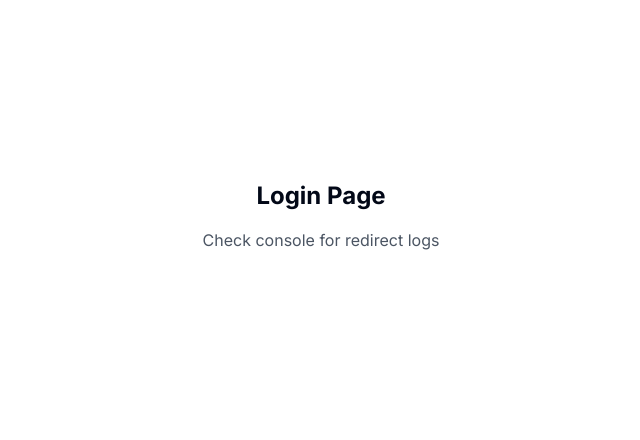
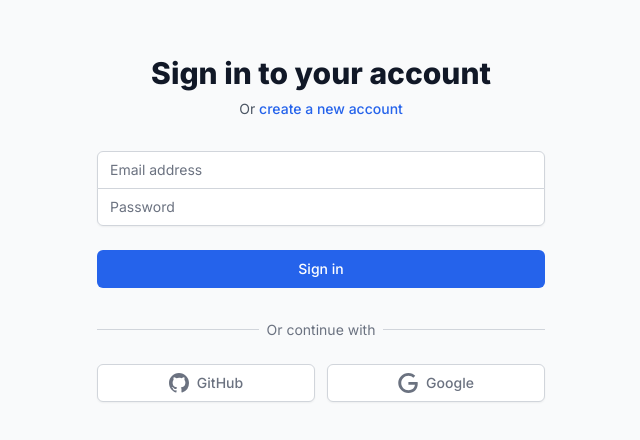
Before and after one commit to sbyiadom/Stratavax-Learning-Management-System, a Next.js app: page /login in a window 1280 px wide. Shown: the part 184-624 px from the top of the page, without its empty margins (319-959 px from the left). Built offline with nearby package versions, Linux system fonts and the light colour scheme.

Commit message:
Update page.tsx

```diff
--- a/app/login/page.tsx
+++ b/app/login/page.tsx
@@ -1,24 +1,181 @@
 'use client'
 
-import { useEffect } from 'react'
-import { useRouter } from 'next/navigation'
+import { useState, useEffect } from 'react'
+import { useRouter, useSearchParams } from 'next/navigation'
+import Link from 'next/link'
 import { useSupabase } from '@/app/providers'
 
 export default function LoginPage() {
-  const { user } = useSupabase()
+  const { supabase, user } = useSupabase()
   const router = useRouter()
+  const searchParams = useSearchParams()
+  const redirectTo = searchParams.get('redirectTo') || '/dashboard'
 
+  const [email, setEmail] = useState('')
+  const [password, setPassword] = useState('')
+  const [loading, setLoading] = useState(false)
+  const [error, setError] = useState<string | null>(null)
+
+  // Redirect if already logged in
   useEffect(() => {
     if (user) {
-      router.push('/dashboard')
+      router.push(redirectTo)
     }
-  }, [user, router])
+  }, [user, router, redirectTo])
+
+  const handleEmailSignIn = async (e: React.FormEvent) => {
+    e.preventDefault()
+    setLoading(true)
+    setError(null)
+
+    const { error } = await supabase.auth.signInWithPassword({
+      email,
+      password,
+    })
+
+    if (error) {
+      setError(error.message)
+      setLoading(false)
+    }
+    // No redirect needed - useEffect handles it
+  }
+
+  const handleGitHubSignIn = async () => {
+    setLoading(true)
+    const { error } = await supabase.auth.signInWithOAuth({
+      provider: 'github',
+      options: {
+        redirectTo: `${window.location.origin}/auth/callback?redirectTo=${encodeURIComponent(redirectTo)}`,
+      },
+    })
+    if (error) {
+      setError(error.message)
+      setLoading(false)
+    }
+  }
+
+  const handleGoogleSignIn = async () => {
+    setLoading(true)
+    const { error } = await supabase.auth.signInWithOAuth({
+      provider: 'google',
+      options: {
+        redirectTo: `${window.location.origin}/auth/callback?redirectTo=${encodeURIComponent(redirectTo)}`,
+      },
+    })
+    if (error) {
+      setError(error.message)
+      setLoading(false)
+    }
+  }
 
   return (
-    <div className="min-h-screen flex items-center justify-center">
-      <div className="text-center">
-        <h1 className="text-2xl font-bold mb-4">Login Page</h1>
-        <p className="text-gray-600">Check console for redirect logs</p>
+    <div className="min-h-screen flex items-center justify-center bg-gray-50 py-12 px-4 sm:px-6 lg:px-8">
+      <div className="max-w-md w-full space-y-8">
+        <div>
+          <h2 className="mt-6 text-center text-3xl font-extrabold text-gray-900">
+            Sign in to your account
+          </h2>
+          <p className="mt-2 text-center text-sm text-gray-600">
+            Or{' '}
+            <Link href="/register" className="font-medium text-blue-600 hover:text-blue-500">
+              create a new account
+            </Link>
+          </p>
+        </div>
+
+        {error && (
+          <div className="rounded-md bg-red-50 p-4">
+            <div className="text-sm text-red-700">{error}</div>
+          </div>
+        )}
+
+        <form className="mt-8 space-y-6" onSubmit={handleEmailSignIn}>
+          <div className="rounded-md shadow-sm -space-y-px">
+            <div>
+              <label htmlFor="email" className="sr-only">
+                Email address
+              </label>
+              <input
+                id="email"
+                name="email"
+                type="email"
+                autoComplete="email"
+                required
+                value={email}
+                onChange={(e) => setEmail(e.target.value)}
+                className="appearance-none rounded-none relative block w-full px-3 py-2 border border-gray-300 placeholder-gray-500 text-gray-900 rounded-t-md focus:outline-none focus:ring-blue-500 focus:border-blue-500 focus:z-10 sm:text-sm"
+                placeholder="Email address"
+              />
+            </div>
+            <div>
+              <label htmlFor="password" className="sr-only">
+                Password
+              </label>
+              <input
+                id="password"
+                name="password"
+                type="password"
+                autoComplete="current-password"
+                required
+                value={password}
+                onChange={(e) => setPassword(e.target.value)}
+                className="appearance-none rounded-none relative block w-full px-3 py-2 border border-gray-300 placeholder-gray-500 text-gray-900 rounded-b-md focus:outline-none focus:ring-blue-500 focus:border-blue-500 focus:z-10 sm:text-sm"
+                placeholder="Password"
+              />
+            </div>
+          </div>
+
+          <div>
+            <button
+              type="submit"
+              disabled={loading}
+              className="group relative w-full flex justify-center py-2 px-4 border border-transparent text-sm font-medium rounded-md text-white bg-blue-600 hover:bg-blue-700 focus:outline-none focus:ring-2 focus:ring-offset-2 focus:ring-blue-500 disabled:bg-blue-300"
+            >
+              {loading ? 'Signing in...' : 'Sign in'}
+            </button>
+          </div>
+        </form>
+
+        <div className="mt-6">
+          <div className="relative">
+            <div className="absolute inset-0 flex items-center">
+              <div className="w-full border-t border-gray-300" />
+            </div>
+            <div className="relative flex justify-center text-sm">
+              <span className="px-2 bg-gray-50 text-gray-500">Or continue with</span>
+            </div>
+          </div>
+
+          <div className="mt-6 grid grid-cols-2 gap-3">
+            <button
+              onClick={handleGitHubSignIn}
+              disabled={loading}
+              className="w-full inline-flex justify-center py-2 px-4 border border-gray-300 rounded-md shadow-sm bg-white text-sm font-medium text-gray-500 hover:bg-gray-50"
+            >
+              <svg className="w-5 h-5" fill="currentColor" viewBox="0 0 20 20">
+                <path
+                  fillRule="evenodd"
+                  d="M10 0C4.477 0 0 4.484 0 10.017c0 4.425 2.865 8.18 6.839 9.504.5.092.682-.217.682-.483 0-.237-.008-.868-.013-1.703-2.782.605-3.369-1.343-3.369-1.343-.454-1.158-1.11-1.466-1.11-1.466-.908-.62.069-.608.069-.608 1.003.07 1.531 1.032 1.531 1.032.892 1.53 2.341 1.088 2.91.832.092-.647.35-1.088.636-1.338-2.22-.253-4.555-1.113-4.555-4.951 0-1.093.39-1.988 1.029-2.688-.103-.253-.446-1.272.098-2.65 0 0 .84-.27 2.75 1.026A9.564 9.564 0 0110 4.844c.85.004 1.705.115 2.504.337 1.909-1.296 2.747-1.027 2.747-1.027.546 1.379.203 2.398.1 2.651.64.7 1.028 1.595 1.028 2.688 0 3.848-2.339 4.695-4.566 4.942.359.31.678.921.678 1.856 0 1.338-.012 2.419-.012 2.747 0 .268.18.58.688.482A10.019 10.019 0 0020 10.017C20 4.484 15.522 0 10 0z"
+                  clipRule="evenodd"
+                />
+              </svg>
+              <span className="ml-2">GitHub</span>
+            </button>
+
+            <button
+              onClick={handleGoogleSignIn}
+              disabled={loading}
+              className="w-full inline-flex justify-center py-2 px-4 border border-gray-300 rounded-md shadow-sm bg-white text-sm font-medium text-gray-500 hover:bg-gray-50"
+            >
+              <svg className="w-5 h-5" fill="currentColor" viewBox="0 0 24 24">
+                <path
+                  d="M12.48 10.92v3.28h7.84c-.24 1.84-.853 3.187-1.787 4.133-1.147 1.147-2.933 2.4-6.053 2.4-4.827 0-8.6-3.893-8.6-8.72s3.773-8.72 8.6-8.72c2.6 0 4.507 1.027 5.907 2.347l2.307-2.307C18.747 1.44 16.133 0 12.48 0 5.867 0 .307 5.387.307 12s5.56 12 12.173 12c3.573 0 6.267-1.173 8.373-3.36 2.16-2.16 2.84-5.213 2.84-7.667 0-.76-.053-1.467-.173-2.053H12.48z"
+                />
+              </svg>
+              <span className="ml-2">Google</span>
+            </button>
+          </div>
+        </div>
       </div>
     </div>
   )
```
